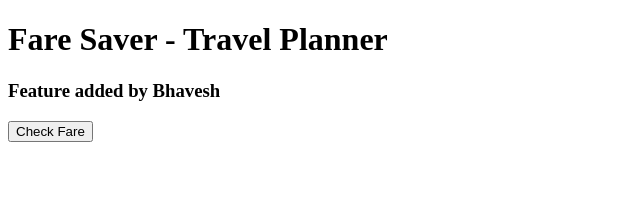
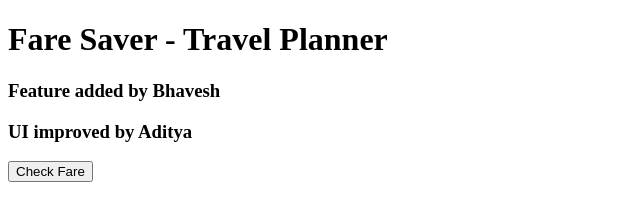
Before and after one commit to sakinakayyawala18/fare-saver-devops, a plain HTML site: page frontend/index.html in a window 1280 px wide. Shown: the whole page, without its empty margins (0-640 px from the left). Drawn offline with Linux system fonts and the light colour scheme.

Commit message:
Aditya improved UI

```diff
--- a/frontend/index.html
+++ b/frontend/index.html
@@ -6,6 +6,7 @@
 <body>
     <h1>Fare Saver - Travel Planner</h1>
     <h3>Feature added by Bhavesh</h3>
+    <h3>UI improved by Aditya</h3>
     <button onclick="getFare()">Check Fare</button>
 
     <p id="result"></p>
```
